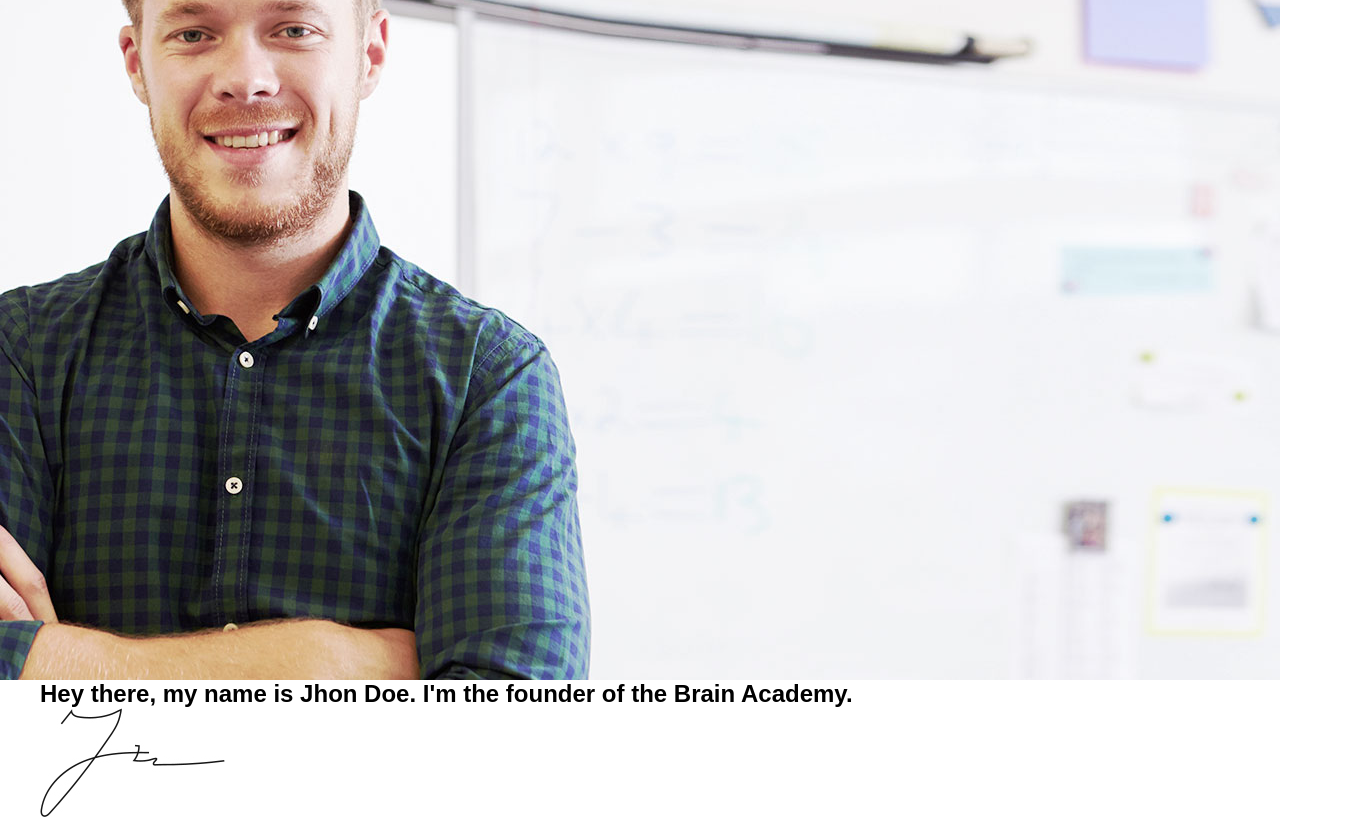
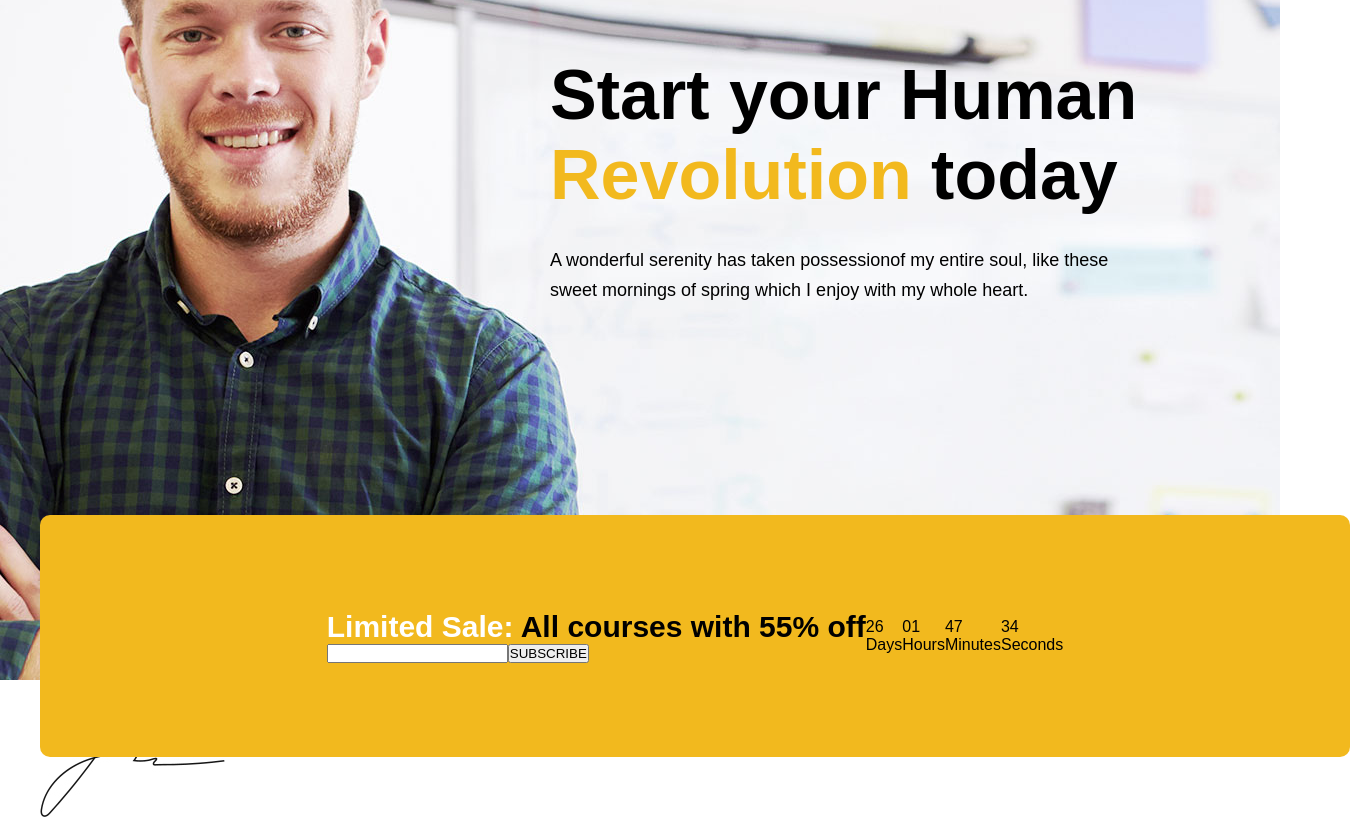
Before and after one commit to ValerioCani/proj-html-vuejs, a Vue app: page / in a window 1280 px wide. Shown: the part 300-1119 px from the top of the page, 1350 px wide, since content can reach past the window. Built offline with nearby package versions, Linux system fonts and the light colour scheme.

Commit message:
continuazione stilizzazione

```diff
--- a/src/assets/styles/general.scss
+++ b/src/assets/styles/general.scss
@@ -24,3 +24,11 @@ a{
     text-decoration: none;
     color: $primary_text_color;
 }
+
+.secondary_text{
+    color: $secondary_text_color;
+}
+
+.highlight_text{
+    color: $highlight_text_color;
+}
--- a/src/components/HeaderJumboTron.vue
+++ b/src/components/HeaderJumboTron.vue
@@ -2,20 +2,32 @@
     <section>
         <div class="container">
             <div id="title">
-                <h1>Start your Human <span class="yellow">Revolution</span> today</h1>
+                <h1>Start your Human <span class="highlight_text">Revolution</span> today</h1>
                 <p>A wonderful serenity has taken possessionof my entire soul, like these sweet mornings of spring which I enjoy with my whole heart.</p>
             </div>
-            <div id="course_sale">
+            <div id="course_sale" class="flex">
                 <div>
-                    <h2>Limited Sale: All courses with 55% off</h2>
+                    <h2><span class="secondary_text">Limited Sale:</span> All courses with 55% off</h2>
                     <input type="email">
                     <button>SUBSCRIBE</button>
                 </div>
-                <div>
-                    <div class="time"></div>
-                    <div class="time"></div>
-                    <div class="time"></div>
-                    <div class="time"></div>
+                <div class="flex">
+                    <div class="time">
+                        <div class="num">26</div>
+                        <div class="unit">Days</div>
+                    </div>
+                    <div class="time">
+                        <div class="num">01</div>
+                        <div class="unit">Hours</div>
+                    </div>
+                    <div class="time">
+                        <div class="num">47</div>
+                        <div class="unit">Minutes</div>
+                    </div>
+                    <div class="time">
+                        <div class="num">34</div>
+                        <div class="unit">Seconds</div>
+                    </div>
                 </div>
             </div>
         </div>
@@ -29,10 +41,44 @@ export default {
 </script>
 
 <style scoped lang="scss">
+@import '@/assets/styles/var.scss';
     section{
         height: 835px;
         background-image: url('../assets/img/slide-1.jpg');
         background-position: center;
+        .container{
+            height: 100%;
+            position: relative;
+            #title{
+                width: 600px;
+                position: relative;
+                top: 210px;
+                left: 510px;
+                h1{
+                    font-size: 70px;
+                    margin-bottom: 30px;
+                }
+                p{
+                    line-height: 30px;
+                    font-size: 18px;
+                }
+            }
+            #course_sale{
+                width: 1310px;
+                height: 242px;
+                background-color: $primary_color;
+                border-radius: 10px;
+                position: absolute;
+                top: 670px;
+                justify-content: center;
+                align-items: center;
+                h2{
+                    font-size: 30px;
+                }
+                .time{
+
+                }
+            }
+        }
     }
-
 </style>
--- a/src/components/HeaderMenuBar.vue
+++ b/src/components/HeaderMenuBar.vue
@@ -5,7 +5,7 @@
             <div class="flex">
                 <ul class="flex">
                     <li v-for="link in headerMenu" :key="link.index" >
-                        <div class="new" v-if="link.new==true">New</div>
+                        <div class="new" v-if="link.new==true">NEW</div>
                         <h3><a :href="link.url">{{link.text}}</a></h3>
                         <div class="triangle_up"></div>
                     </li>
@@ -101,9 +101,9 @@ export default {
                         position:absolute;
                         bottom:32px;
                         right: -14px;
-                        font-size: 12px;
+                        font-size: 10px;
                         padding: 1px 3px;
-                        border-radius: 3px;
+                        border-radius: 3px 3px 3px 0;
                         color: white;
                         background-color: red;
                     }
```
